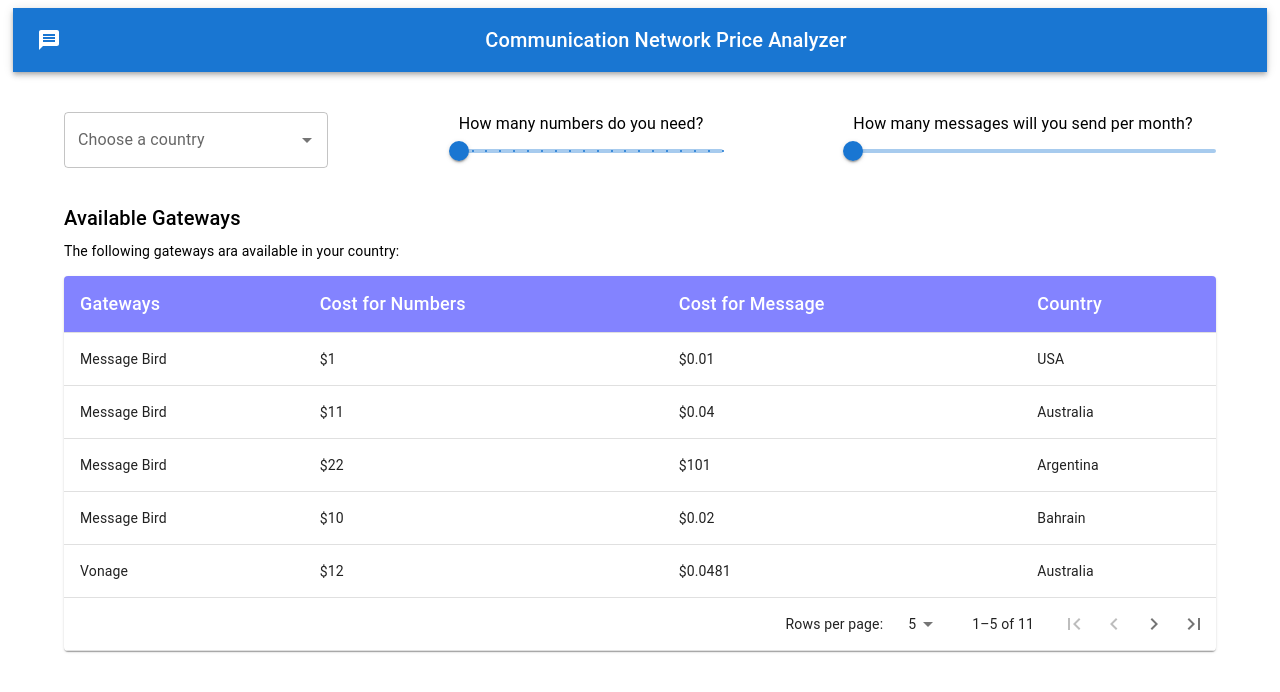
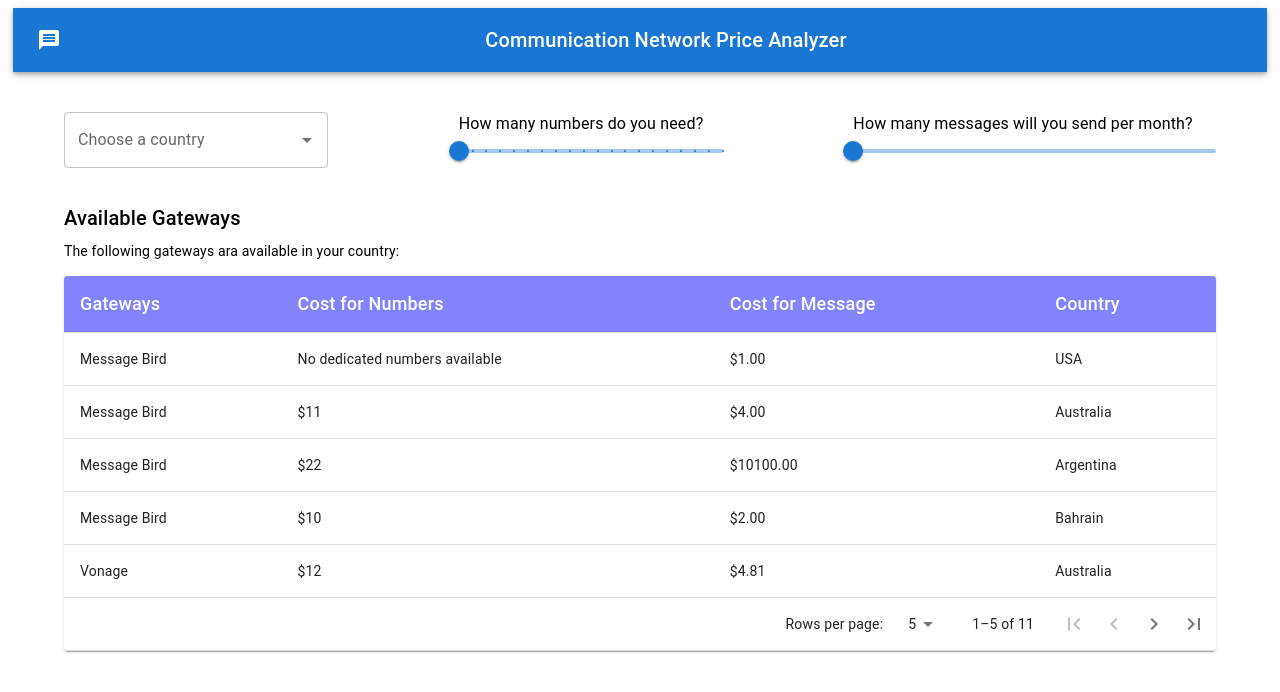
Before and after one commit to amanueltsfy/telephone-react, a React (Create React App) app: page / in a window 1280 px wide. Shown: the top 692 px of the page. Built offline with nearby package versions, Linux system fonts and the light colour scheme.

Commit message:
comment udpated

```diff
--- a/src/components/Content.jsx
+++ b/src/components/Content.jsx
@@ -3,49 +3,25 @@ import { Grid, Container, Autocomplete, Typography, Slider, TextField, Box } fro
 import { countries, gateways } from '../data'
 import ContentTable from './ContentTable'
 
-const getFilteredData = (data, sms = false) => {
-    let temp = []
-    if (!sms) {
-        for (let i = 0; i < data.length; i++) {
-            temp.push(data[i].cost)
-        }
-    } else {
-        for (let i = 0; i < data.length; i++) {
-            temp.push(data[i].sms)
-        }
-    }
-
-    return temp
-}
-
-
 const Content = () => {
 
     const [data, setData] = useState(gateways)
-    const [filteredData, setFilteredData] = useState(getFilteredData(gateways))
+    const [selectedSmsCount, setSelectedSmsCount] = useState(100)
+    const [selectedDedicatedNumberCount, setSelectedDedicatedNumberCount] = useState(1)
 
     const handleCountryChange = (event, value) => {
-        let temp = gateways.filter(item => item.country.includes(value.name))
         value !== null ?
-            setData(temp)
+            setData(gateways.filter(item => item.country.includes(value.name)))
             :
             setData(gateways)
-
-        setFilteredData(getFilteredData(temp))
     }
 
-    const handelNumberChange = (e, v) => {
-        setData(data.map((item, index) => {
-            item.cost = v * filteredData[index]
-            return item
-        }))
+    const handleNumberChange = (event, value) => {
+        setSelectedDedicatedNumberCount(value);
     }
 
-    const handelSMSChange = (e, v) => {
-        setData(data.map((item, index) => {
-            item.sms = v * filteredData[index]
-            return item
-        }))
+    const handleSMSChange = (event, value) => {
+        setSelectedSmsCount(value)
     }
 
     return (
@@ -80,16 +56,16 @@ const Content = () => {
                 </Grid>
                 <Grid item xs={12} md={3}>
                     <Typography>How many numbers do you need?</Typography>
-                    <Slider min={1} marks max={20} defaultValue={1} aria-label="Default" onChange={handelNumberChange} valueLabelDisplay="auto" />
+                    <Slider min={1} marks max={20} defaultValue={selectedDedicatedNumberCount} aria-label="Default" onChange={handleNumberChange} valueLabelDisplay="auto" />
                 </Grid>
                 <Grid item xs={12} md={4}>
                     <Typography>How many messages will you send per month?</Typography>
-                    <Slider min={100} max={11000} defaultValue={100} aria-label="Default" onChange={handelSMSChange} valueLabelDisplay="auto" />
+                    <Slider min={100} max={11000} defaultValue={selectedSmsCount} aria-label="Default" onChange={handleSMSChange} valueLabelDisplay="auto" />
                 </Grid>
                 <Grid item xs={12}>
                     <Typography variant='h6' gutterBottom>Available Gateways</Typography>
                     <Typography variant='body2'>The following gateways ara available in your country:</Typography>
-                    <ContentTable data={data} />
+                    <ContentTable data={data} selectedSmsCount={selectedSmsCount} selectedDedicatedNumberCount={selectedDedicatedNumberCount} />
                 </Grid>
             </Grid>
         </Container>
--- a/src/components/ContentTable.jsx
+++ b/src/components/ContentTable.jsx
@@ -12,7 +12,7 @@ TablePaginationActions.propTypes = {
 };
 
 
-const ContentTable = ({ data }) => {
+const ContentTable = ({ data, selectedSmsCount, selectedDedicatedNumberCount }) => {
 
     const [page, setPage] = useState(0);
     const [rowsPerPage, setRowsPerPage] = useState(5);
@@ -44,8 +44,26 @@ const ContentTable = ({ data }) => {
                     ).map((row, index) => (
                         <TableRow key={index}>
                             <TableCell component="th" scope="row">{row.gateway}</TableCell>
-                            <TableCell>${row.cost}</TableCell>
-                            <TableCell>${row.sms}</TableCell>
+                            {
+                                row.cost !== '' ?
+                                    <TableCell>
+                                        {
+                                            parseInt(row.volume) !== 0 ?
+                                                `$${row.cost * selectedDedicatedNumberCount * row.volume}`
+                                                :
+                                                `$${row.cost * selectedDedicatedNumberCount}`
+                                        }
+                                    </TableCell>
+                                    : <TableCell>No dedicated numbers available</TableCell>
+                            }
+                            <TableCell>
+                                {
+                                    parseInt(row.volume) !== 0 ?
+                                        `$${(row.sms * selectedSmsCount * row.volume).toFixed(2)}`
+                                        :
+                                        `$${(row.sms * selectedSmsCount).toFixed(2)}`
+                                }
+                            </TableCell>
                             <TableCell>{row.country}</TableCell>
                         </TableRow>
                     ))}
@@ -53,7 +71,7 @@ const ContentTable = ({ data }) => {
                 <TableFooter>
                     <TableRow>
                         <TablePagination
-                            rowsPerPageOptions={[5, 10, 25, { label: 'All', value: -1 }]}
+                            rowsPerPageOptions={[5, 10, 25, 50, { label: 'All', value: -1 }]}
                             colSpan={4}
                             count={data.length}
                             rowsPerPage={rowsPerPage}
--- a/src/data/index.js
+++ b/src/data/index.js
@@ -245,7 +245,7 @@ export const countries = [
   ]
 
 export const gateways = [
-  {gateway:'Message Bird',country:'USA',code:'',cost:'1',sms:'0.01',volume:'0'},
+  {gateway:'Message Bird',country:'USA',code:'',cost:'',sms:'0.01',volume:'0'},
   {gateway:'Message Bird',country:'Australia',code:'',cost:'11',sms:'0.04',volume:'0'},
   {gateway:'Message Bird',country:'Argentina',code:'',cost:'22',sms:'101',volume:'0'},
   {gateway:'Message Bird',country:'Bahrain',code:'',cost:'10',sms:'0.02',volume:'0'},
```
